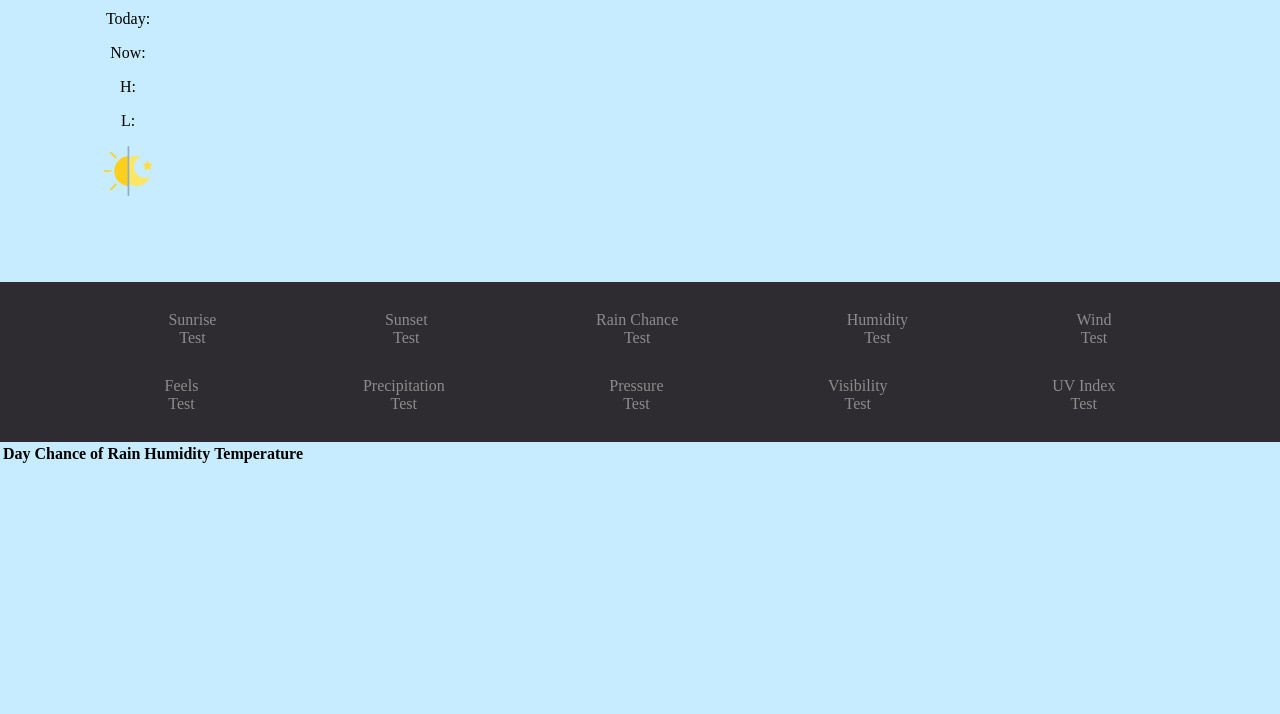
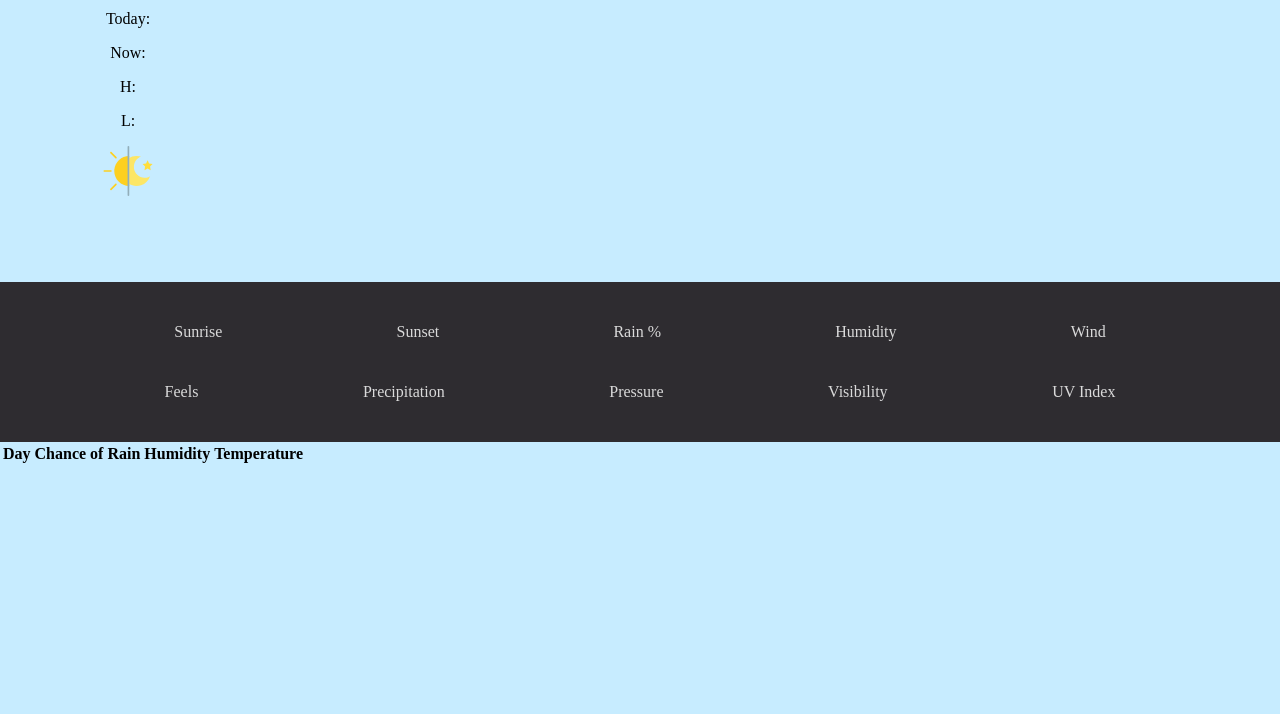
Before and after one commit to ShimmyLikeJamie/weather-app, a website built with webpack: page dist/index.html in a window 1280 px wide. Shown: the part 86-800 px from the top of the page. Built offline with nearby package versions, Linux system fonts and the light colour scheme; some packages are replaced by stand-ins of ours; no server answers.

Commit message:
Styling changes

```diff
--- a/dist/index.html
+++ b/dist/index.html
@@ -36,32 +36,32 @@
     <div id="details">
       <div id="topDetailsRow">
         <span id="sunrise"
-          >Sunrise<br /><span id="sunriseData">Test</span></span
+          >Sunrise<br /><span id="sunriseData"></span></span
         >
-        <span id="sunset">Sunset<br /><span id="sunsetData">Test</span></span>
+        <span id="sunset">Sunset<br /><span id="sunsetData"></span></span>
         <span id="chanceOfRain"
-          >Rain Chance<br /><span id="chanceOfRainData">Test</span></span
+          >Rain %<br /><span id="chanceOfRainData"></span></span
         >
         <span id="humidity"
-          >Humidity<br /><span id="humidityData">Test</span></span
+          >Humidity<br /><span id="humidityData"></span></span
         >
-        <span id="wind">Wind<br /><span id="windData">Test</span></span>
+        <span id="wind">Wind<br /><span id="windData"></span></span>
       </div>
       <div id="bottomDetailsRow">
         <span id="feelsLike"
-          >Feels<br /><span id="feelsLikeData">Test</span></span
+          >Feels<br /><span id="feelsLikeData"></span></span
         >
         <span id="precipitation"
-          >Precipitation<br /><span id="precipitationData">Test</span></span
+          >Precipitation<br /><span id="precipitationData"></span></span
         >
         <span id="pressure"
-          >Pressure<br /><span id="pressureData">Test</span></span
+          >Pressure<br /><span id="pressureData"></span></span
         >
         <span id="visibility"
-          >Visibility<br /><span id="visibilityData">Test</span></span
+          >Visibility<br /><span id="visibilityData"></span></span
         >
         <span id="uvIndex"
-          >UV Index<br /><span id="uvIndexData">Test</span></span
+          >UV Index<br /><span id="uvIndexData"></span></span
         >
       </div>
     </div>
--- a/dist/styles/style.css
+++ b/dist/styles/style.css
@@ -75,7 +75,7 @@ span.forecastDay {
   display: flex;
   justify-content: space-evenly;
   flex-flow: column wrap;
-  color: rgb(141, 140, 140);
+  color: rgb(218, 218, 218);
 }
 
 #forecastDetails {
```
